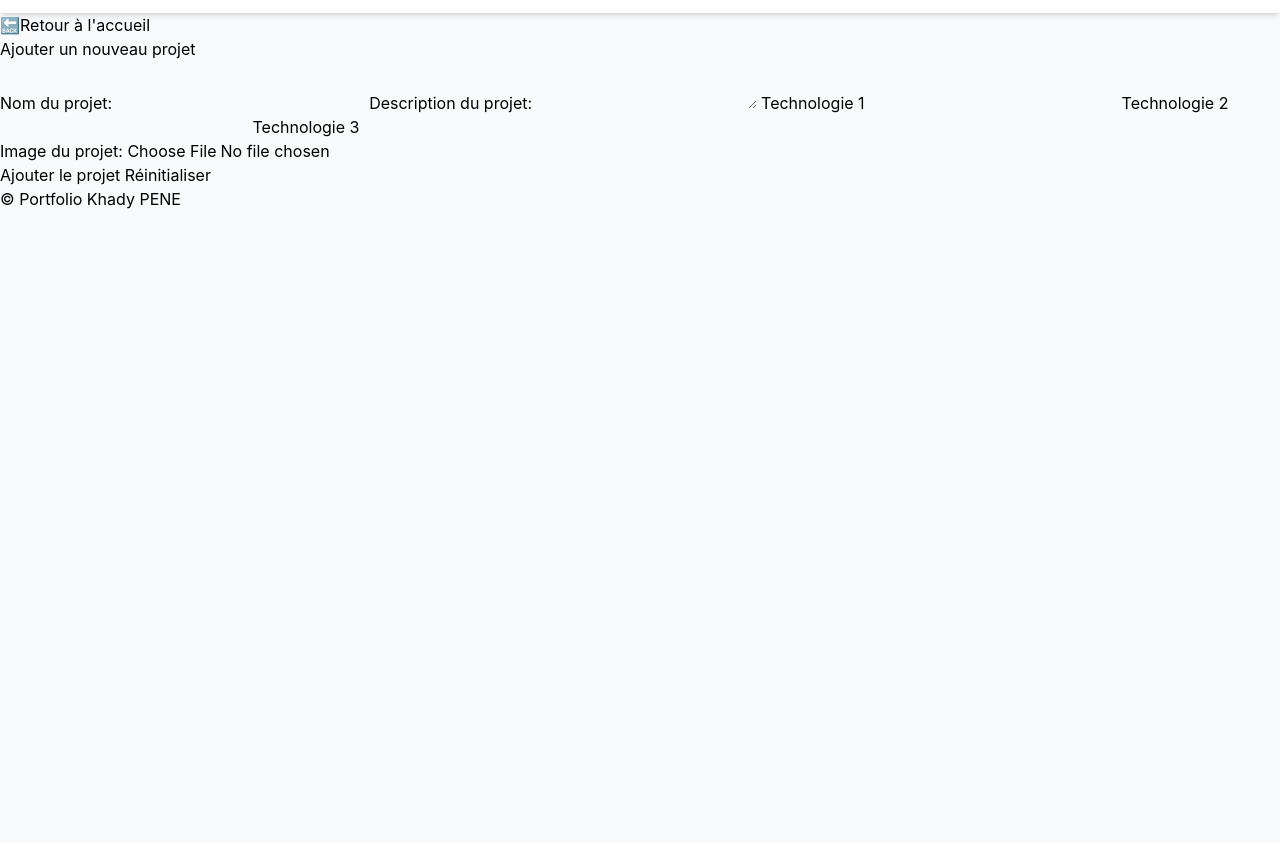
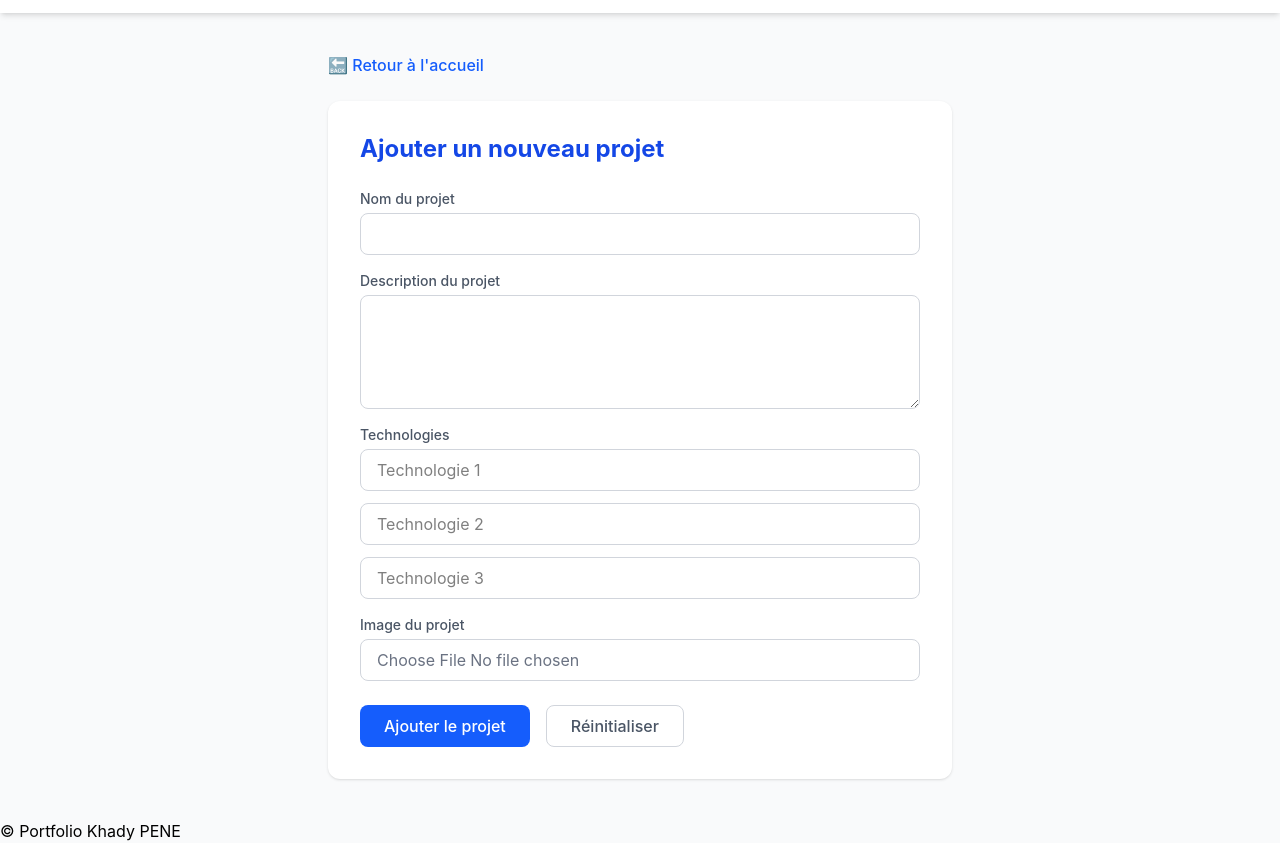
Before and after one commit to khadybarapene/deb_tailwinds, a website: page html-pages/ajouter-projet.html in a window 1280 px wide. Shown: the part 83-926 px from the top of the page. Before the commit the page ends 800 px from the top, so only its background shows below. Drawn offline with nearby package versions, Linux system fonts and the light colour scheme; files that its build step writes are made by us from their sources.

Commit message:
style main ajouter projet

```diff
--- a/html-pages/ajouter-projet.html
+++ b/html-pages/ajouter-projet.html
@@ -19,44 +19,62 @@
       <a href="contact.html" class="text-blue-600 hover:text-blue-900 font-medium">Contacts</a>
     </nav>
   </header>
+  <main class="max-w-2xl mx-auto px-6 py-10">
 
+  <!-- BOUTON RETOUR -->
+  <a href="../index.html" class="inline-block mb-6 text-blue-600 hover:text-blue-900 font-medium">
+    🔙 Retour à l'accueil
+  </a>
 
-  <main>
-    <div class="content">
-      <div class="btn-back-index">
-        <button class="btn-back"><a href="../index.html">🔙Retour à l'accueil</a></button>
+  <!-- FORMULAIRE -->
+  <div class="bg-white rounded-xl shadow p-8">
+    <h2 class="text-2xl font-bold text-blue-700 mb-6">Ajouter un nouveau projet</h2>
+
+    <form id="addProjectForm" class="flex flex-col gap-4">
+
+      <div class="flex flex-col gap-1">
+        <label for="projectName" class="text-sm font-medium text-gray-600">Nom du projet</label>
+        <input type="text" id="projectName" name="projectName" required
+          class="border border-gray-300 rounded-lg px-4 py-2 focus:outline-none focus:ring-2 focus:ring-blue-400" />
       </div>
-      <h2>Ajouter un nouveau projet</h2>
-      <form id="addProjectForm">
 
-        <label for="projectName">Nom du projet:</label>
-        <input type="text" id="projectName" name="projectName" required />
+      <div class="flex flex-col gap-1">
+        <label for="projectDescription" class="text-sm font-medium text-gray-600">Description du projet</label>
+        <textarea id="projectDescription" name="projectDescription" required rows="4"
+          class="border border-gray-300 rounded-lg px-4 py-2 focus:outline-none focus:ring-2 focus:ring-blue-400"></textarea>
+      </div>
 
-        <label for="projectDescription">Description du projet:</label>
-        <textarea id="projectDescription" name="projectDescription" required></textarea>
+      <div class="flex flex-col gap-1">
+        <p class="text-sm font-medium text-gray-600">Technologies</p>
+        <input type="text" placeholder="Technologie 1" name="tech1" required
+          class="border border-gray-300 rounded-lg px-4 py-2 focus:outline-none focus:ring-2 focus:ring-blue-400 mb-2" />
+        <input type="text" placeholder="Technologie 2" name="tech2"
+          class="border border-gray-300 rounded-lg px-4 py-2 focus:outline-none focus:ring-2 focus:ring-blue-400 mb-2" />
+        <input type="text" placeholder="Technologie 3" name="tech3"
+          class="border border-gray-300 rounded-lg px-4 py-2 focus:outline-none focus:ring-2 focus:ring-blue-400" />
+      </div>
 
-        <label for="projectTechnologies">Technologie 1 </label>
-        <input type="text" id="projectTechnologies" name="projectTechnologies" required />
+      <div class="flex flex-col gap-1">
+        <label for="projectImage" class="text-sm font-medium text-gray-600">Image du projet</label>
+        <input type="file" id="projectImage" name="projectImage" accept="image/*"
+          class="border border-gray-300 rounded-lg px-4 py-2 text-gray-500 focus:outline-none focus:ring-2 focus:ring-blue-400" />
+      </div>
 
-        <label for="projectTechnologies">Technologie 2 </label>
-        <input type="text" id="projectTechnologies" name="projectTechnologies" required />
+      <div class="flex gap-4 mt-2">
+        <button type="submit"
+          class="bg-blue-600 text-white px-6 py-2 rounded-lg hover:bg-blue-800 font-medium">
+          Ajouter le projet
+        </button>
+        <button type="reset"
+          class="border border-gray-300 text-gray-600 px-6 py-2 rounded-lg hover:bg-gray-100 font-medium">
+          Réinitialiser
+        </button>
+      </div>
 
-        <label for="projectTechnologies">Technologie 3 </label>
-        <input type="text" id="projectTechnologies" name="projectTechnologies" required />
+    </form>
+  </div>
 
-        <div class="form-group">
-          <label for="projectImage">Image du projet:</label>
-          <input type="file" id="projectImage" name="projectImage" accept="image/*" />
-        </div>
-
-        <div class="btn-sub-res">
-          <button type="submit">Ajouter le projet</button>
-          <button type="reset">Réinitialiser</button>
-        </div>
-
-      </form>
-    </div>
-  </main>
+</main>
 
   <footer>
     <p>&copy; Portfolio Khady PENE</p>
```
